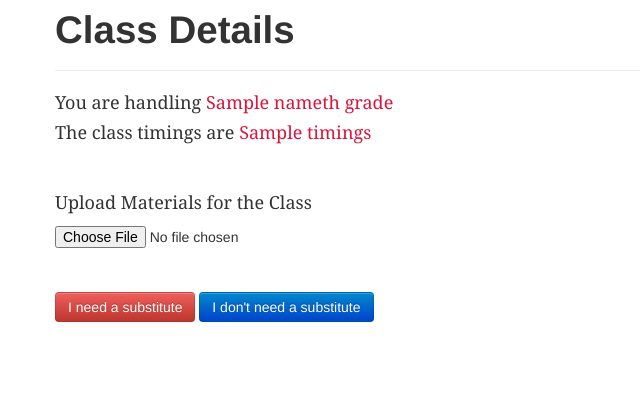
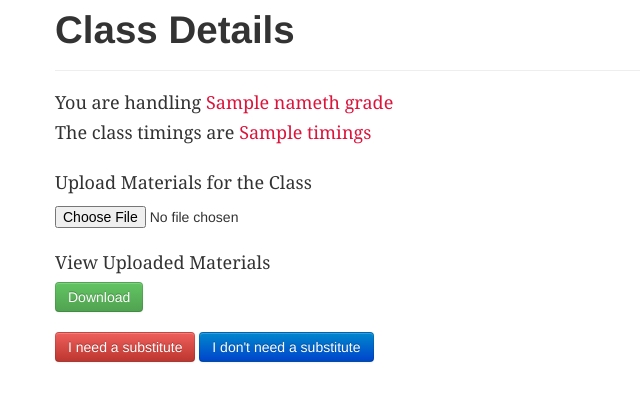
Before and after one commit to craterkamath/MADswitch, a Flask app: template backend/templates/reserve_popup.html in a window 1280 px wide. Shown: the top 401 px of the page, without its empty margins (0-640 px from the left). Run offline with Flask 2, Linux system fonts and the light colour scheme; the template is opened without the code that fills it: most values are stand-ins (such as "Sample title", 1, 10 or a date in 2020).

Commit message:
Added File upload capability for each substitution event

```diff
--- a/backend/main.py
+++ b/backend/main.py
@@ -1,10 +1,10 @@
 from flask.wrappers import Request
 from app import app
-from flask import flash, render_template, jsonify, request, redirect
+from flask import flash, render_template, jsonify, request, redirect, send_file
 from datetime import datetime, timedelta
 import random
 import csv
-
+from glob import glob
 
 # Class in-memory DB
 NUM_CLASSES = 100
@@ -106,8 +106,16 @@ def set_class_for_sub():
 		class_db[id_val]["class"] = "event-important"
 	uploaded_file = request.files['filename']
 	if uploaded_file.filename != '':
-		uploaded_file.save(uploaded_file.filename)
+		uploaded_file.save(str(id_val) + "_" + uploaded_file.filename)
 	return "<body style='overflow:hidden;'><img src='static/img/kid_img.jpg')></img></body>"
+
+@app.route('/download')
+def download():
+	id_val = request.args.get("id")
+	print(id_val)
+	fname = glob("{}_*.*".format(id_val))[0]
+	print(fname)
+	return send_file(fname, as_attachment=True)
 
 
 @app.route('/logout')
--- a/backend/templates/reserve_popup.html
+++ b/backend/templates/reserve_popup.html
@@ -12,10 +12,13 @@
                 <hr class="my-4">
                 <p class="display-4">You are handling <span class="highlight"> {{ name }}th grade </span></p>
                 <p>The class timings are <span class="highlight"> {{ timings }} </span></p>
-                <br><br>
+                <br>
                 <p class="display-5">Upload Materials for the Class</p>
                 <input form="class-form" type="file" id="material" name="filename">
                 <br><br>
+                <p class="display-5">View Uploaded Materials</p>
+                <a href="/download?id={{ id }}" target="_blank"><button class="btn btn-success">Download</button></a>
+                <br>
                 <p class="lead margin-top-5">
                     <form id="class-form" action="/get-help" method="POST" enctype="multipart/form-data">
                         <button type="submit" class="btn btn-danger" name="sub" value="need {{ id }}">I need a substitute</button>
```
